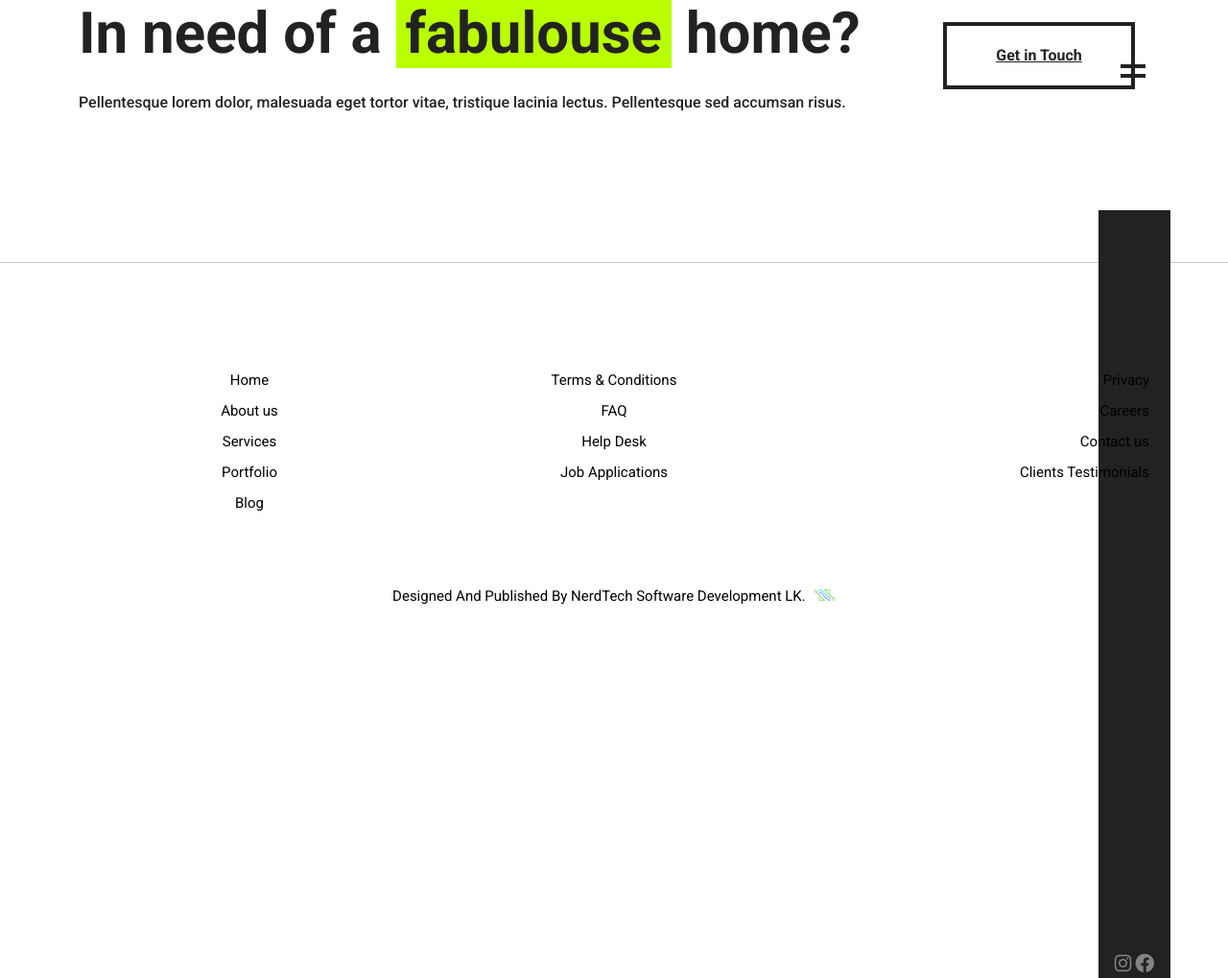
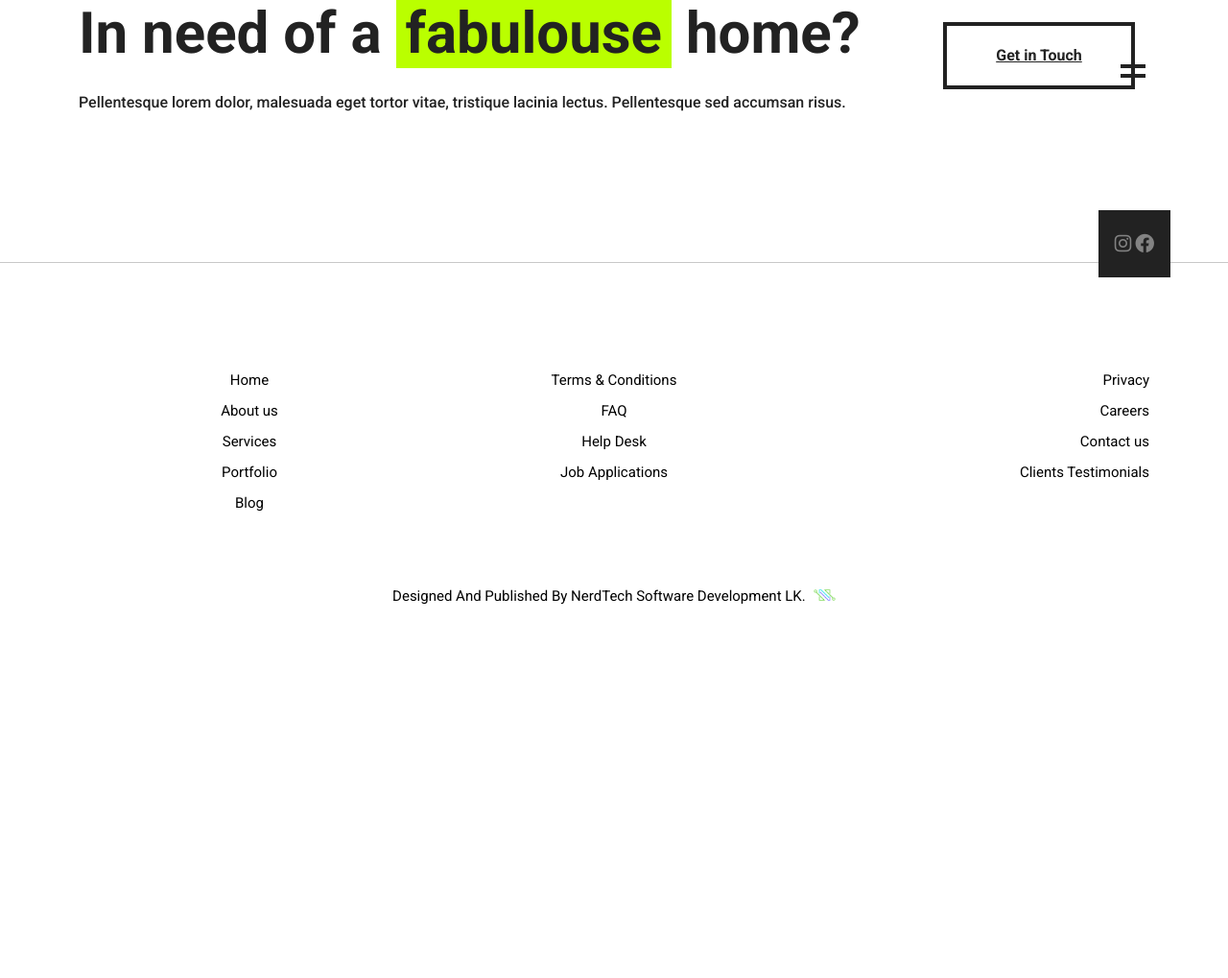
Before and after one commit to ChandupaJay1/DR_Fashions, a PHP site: page /views/about.php in a window 1280 px wide. Shown: the part 2781-3800 px from the top of the page at 96% size. After the commit the page ends 3411 px from the top, so only its background shows below. Run offline with PHP 8.4, Linux system fonts and the light colour scheme.

Commit message:
Recorrect Footer Links

```diff
--- a/public/css/style.css
+++ b/public/css/style.css
@@ -516,8 +516,6 @@ ol {
   transition: opacity 0.3s ease;
 }
 
-
-
 /* Hover කරන විට line පෙන්වන්න */
 .nav-menu ul li:hover::before {
   opacity: 1;
@@ -538,7 +536,7 @@ ol {
 }
 
 .left-bar {
-  position: absolute  ; /* scroll වුණත් position fix */
+  position: absolute; /* scroll වුණත් position fix */
   top: 0;
   left: 0;
   width: 100px;
@@ -563,7 +561,17 @@ ol {
 .social-links a {
   display: block;
   color: #838383;
-  margin-top: 750px;
+  margin-top: 580px;
+  font-size: 20px;
+  -webkit-transition: all 0.4s;
+  -o-transition: all 0.4s;
+  transition: all 0.4s;
+}
+
+.social-links-f a {
+  display: block;
+  color: #838383;
+  margin-bottom: 20px;
   font-size: 20px;
   -webkit-transition: all 0.4s;
   -o-transition: all 0.4s;
@@ -1124,6 +1132,13 @@ ol {
   margin-bottom: 4px;
 }
 
+/* Make all footer links black */
+.footer-item a,
+.footer-credit a {
+  color: #000 !important;
+  text-decoration: none;
+  font-size: 15px;
+}
 /*----------------------------------------*/
 /*  Other pages CSS
 /*----------------------------------------*/
@@ -2117,12 +2132,12 @@ ol {
 }
 /* Rotated logo fixed positioning */
 .rotated-logo {
-  position: fixed;        /* Fix to screen */
-  top: 80px;             /* Distance from top - moved up */
-  left: -90px;             /* Distance from left */
+  position: fixed; /* Fix to screen */
+  top: 80px; /* Distance from top - moved up */
+  left: -90px; /* Distance from left */
   transform: rotate(-90deg);
   transform-origin: center;
-  z-index: 9999;          /* Always on top */
+  z-index: 9999; /* Always on top */
 }
 
 .rotated-logo a {
@@ -2130,7 +2145,7 @@ ol {
 }
 
 .rotated-logo img {
-  height: 190px;          /* Bigger logo size */
+  height: 190px; /* Bigger logo size */
   width: auto;
   max-width: 280px;
   object-fit: contain;
@@ -2168,8 +2183,6 @@ ol {
     height: 110px;
   }
 }
-
-
 
 /* Make all footer links black */
 .footer-item a,
@@ -2420,6 +2433,20 @@ ol {
   transform: scale(1.2) rotate(5deg);
 }
 
+.seemore:hover {
+  transform: translateX(5px);
+}
+
+/* Social links animation */
+.social-links-f a {
+  transition: all 0.3s ease;
+  display: inline-block;
+}
+
+.social-links-f a:hover {
+  transform: scale(1.2) rotate(5deg);
+}
+
 /* Client logos animation */
 .single-brand {
   transition: all 0.3s ease;
--- a/views/components/footer.php
+++ b/views/components/footer.php
@@ -2,7 +2,7 @@
 <!-- Footer section start -->
 <footer class="footer-section">
 	<div class="footer-social">
-		<div class="social-links">
+		<div class="social-links-f">
 			<a href="#"><i class="fa-brands fa-instagram"></i></a>
 			<a href="#"><i class="fa-brands fa-facebook"></i></a>
 		</div>
```
Also changed, not shown: public/img/favicon.ico.
